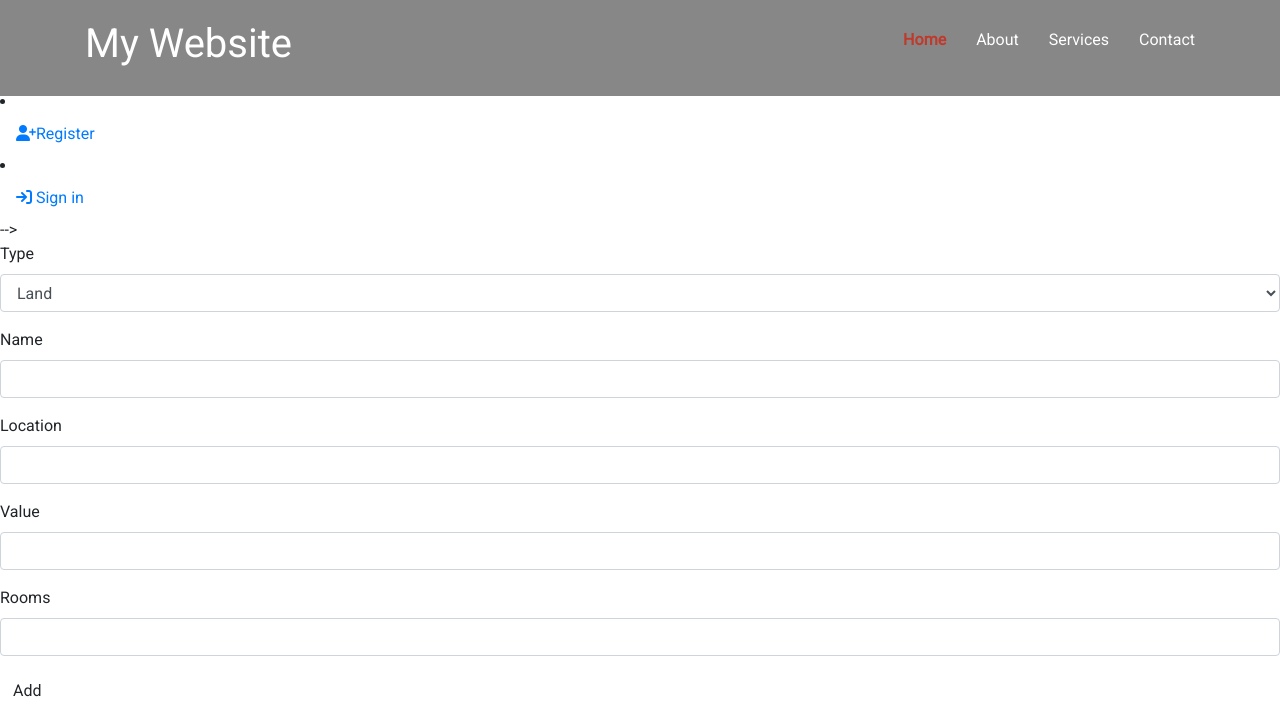
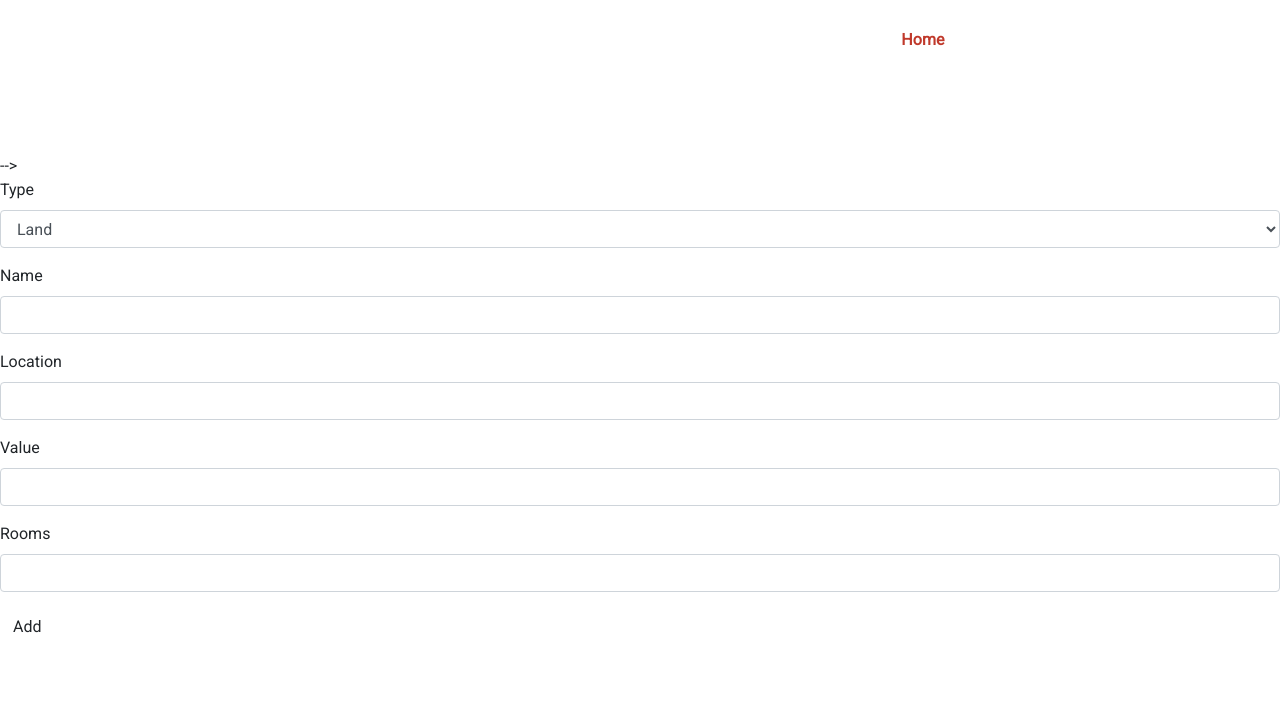
Before and after one commit to blancc-page/rental-management-system, a Flask app: page /add_property in a window 1280 px wide. Shown: the top 709 px of the page. Run offline with Flask 2, Linux system fonts and the light colour scheme; data that the repository does not hold is empty; some libraries are stand-ins or nearby versions.

Commit message:
style[navbar]: add more navbar styling

```diff
--- a/app/static/css/styles.css
+++ b/app/static/css/styles.css
@@ -46,7 +46,7 @@ nav a{
 
 .nav{
     position: fixed;
-    background-color: #11111180;
+    background-color: transparent;
     top: 0;
     left: 0;
     right: 0;
--- a/app/static/js/scripts.js
+++ b/app/static/js/scripts.js
@@ -1,5 +1,5 @@
 const aboutUs = document.querySelector(".about-us-section");
-const nav = docuent.querySelector(".nav")
+const nav = document.querySelector(".nav")
 
 window.addEventListener("scroll", fixNav);
 
--- a/app/templates/navbar.html
+++ b/app/templates/navbar.html
@@ -17,7 +17,7 @@
             <!-- <li class="nav-item">
                 <a class="nav-link" href="{{url_for('auth.login')}}"><i class="fa fa-sign-in" aria-hidden="true"></i>  Log-In</a>
             </li> -->
-            {% if current_user.is_authenticated %}
+            <!-- {% if current_user.is_authenticated %}
             <li><a href="{{url_for('main.profile',firstname=current_user.firstname)}}">Profile</a></li>
             <li class="nav-item">
                 <a class="nav-link" href="{{url_for('auth.login')}}"><i class="fa fa-sign-in" aria-hidden="true"></i> Sign out</a>
@@ -34,16 +34,16 @@
             </ul>
         </div>
         </div>
-    </nav> -->
+    </nav> --> -->
 
     <nav class="nav">
         <div class="container">
             <h1 class="logo"><a href="index.html">My Website</a></h1>
             <ul>
-                <li><a href="#" class="current">Home</a></li>
-                <li><a href="#">About</a></li>
-                <li><a href="#">Services</a></li>
-                <li><a href="#">Contact</a></li>
+                <li><a href="/" class="current">Home</a></li>
+                <li><a href="#">About Us</a></li>
+                <li><a href="{{url_for('auth.login')}}">Login</a></li>
+                <li><a href="">Contact</a></li>
             </ul>
         </div>
     </nav>
```
